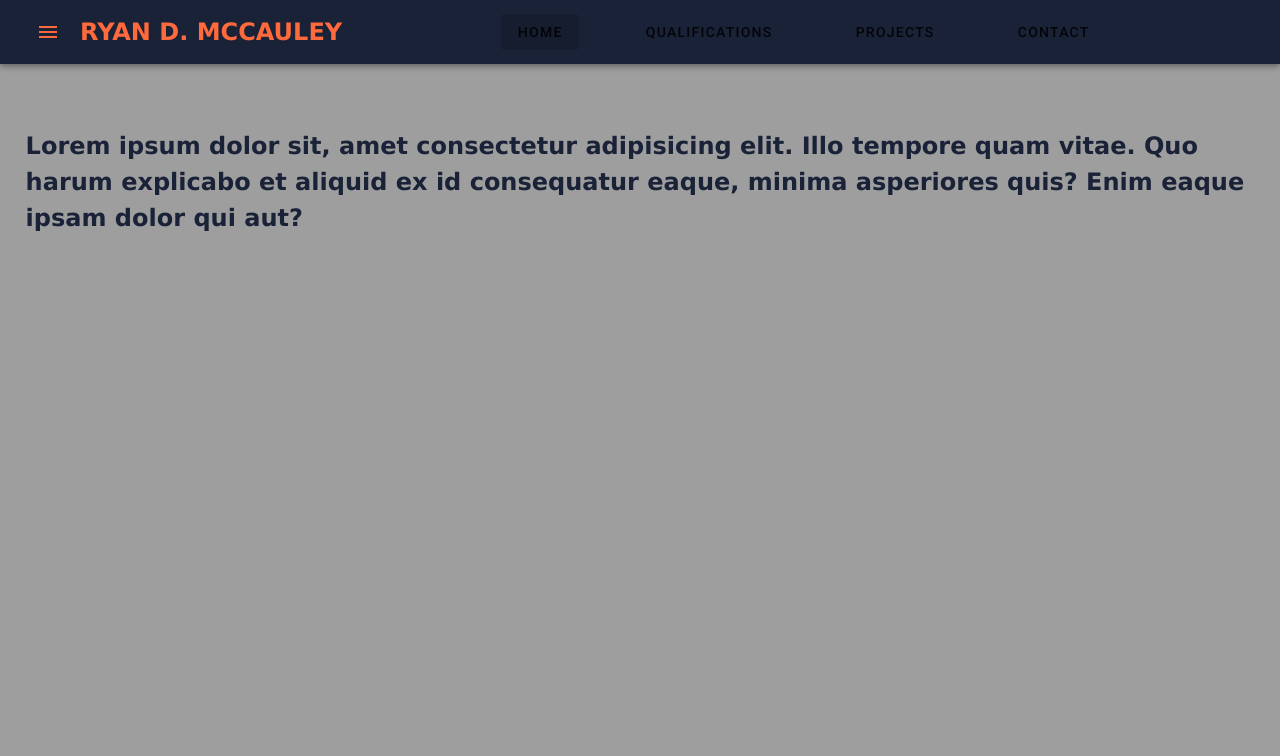
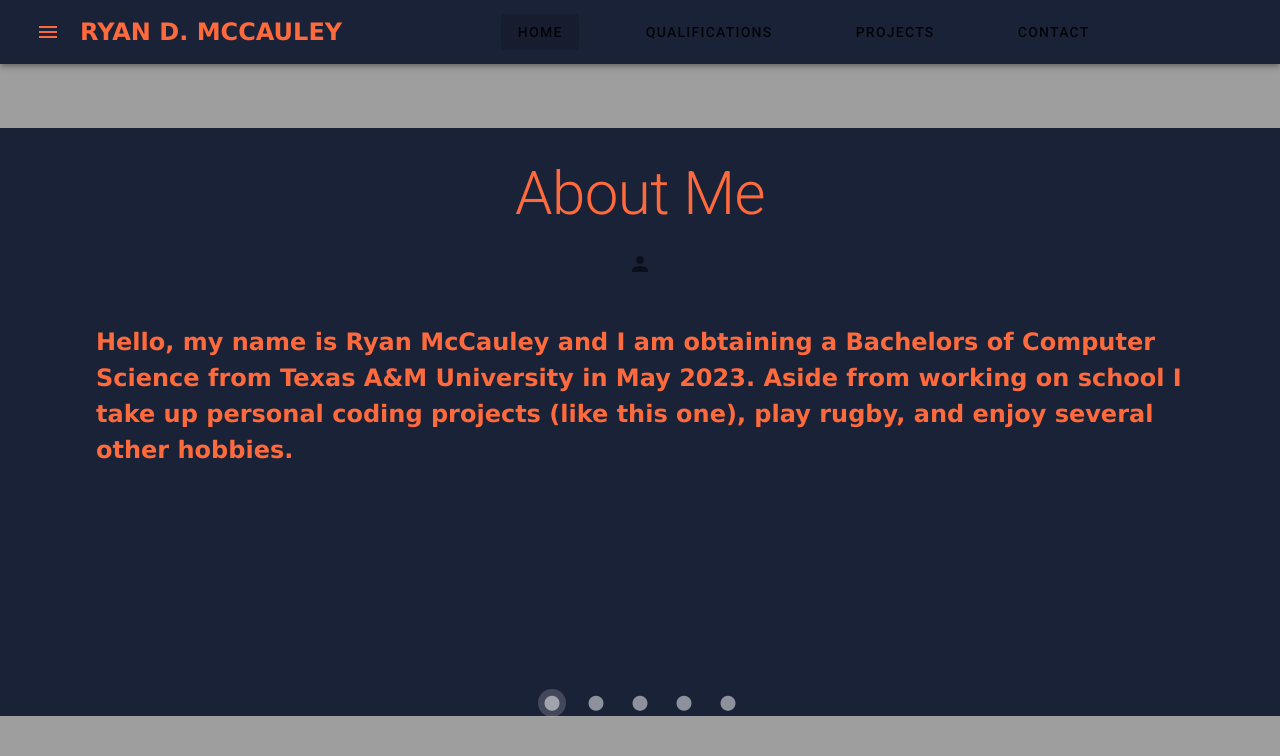
Before and after one commit to Rmccauley01/personal-website, a Vue app: page / in a window 1280 px wide. Shown: the top 756 px of the page. Built offline with nearby package versions, Linux system fonts and the light colour scheme.

Commit message:
Completed the home view.

```diff
--- a/src/views/ContactView.vue
+++ b/src/views/ContactView.vue
@@ -144,6 +144,7 @@
 
 <style scoped>
     .v-header-text {
+      font-family: 'Lucida Sans';
       color: #FF6A3D;
     }
 
--- a/src/views/HomeView.vue
+++ b/src/views/HomeView.vue
@@ -2,9 +2,42 @@
   <v-app class="grey">
     <BannerHeader title="Home" />
     <v-main>
-      <h2 class="v-body-text">
-        Lorem ipsum dolor sit, amet consectetur adipisicing elit. Illo tempore quam vitae. Quo harum explicabo et aliquid ex id consequatur eaque, minima asperiores quis? Enim eaque ipsam dolor qui aut?
-      </h2>
+      <v-carousel
+        height="600"
+        hide-delimiter-background
+        show-arrows-on-hover
+      >
+        <v-carousel-item
+          v-for="(slide, i) in slides"
+          :key="i"
+        >
+          <v-sheet
+            color="#1A2238"
+            height="100%"
+          >
+            <v-row
+              justify="center"
+            >
+              <div class="v-body-text text-h2 mt-12">
+                {{ slide }}
+              </div>
+            </v-row>
+
+            <v-row justify="center" class="mt-10">
+              <v-icon class="v-icon" ma-0>
+                {{ icons[i] }}
+              </v-icon>
+            </v-row>
+
+            <v-row justify="center" class="mx-12 mb-12">
+              <h2 class="v-body-text ma-12 mb-12">
+                {{ bodyText[i] }}
+              </h2>
+            </v-row>
+
+          </v-sheet>
+        </v-carousel-item>
+      </v-carousel>
     </v-main>
   </v-app>
 </template>
@@ -18,18 +51,47 @@
     components: {
       BannerHeader,
     },
+
+    data() {
+      return {
+        slides: [
+          'About Me',
+          'Skills',
+          'Hobbies',
+          'Interests',
+          'Roadmap',
+        ],
+        icons: [
+          'mdi-account',
+          'mdi-code-braces-box',
+          'mdi-sprout',
+          'mdi-rocket-launch',
+          'mdi-road-variant',
+        ],
+        bodyText: [
+          'Hello, my name is Ryan McCauley and I am obtaining a Bachelors of Computer Science from Texas A&M University in May 2023. Aside from working on school I take up personal coding projects (like this one), play rugby, and enjoy several other hobbies.',
+          'Through work experience and school projects I have developed a broad coding skillset including C++, python, C#, Java, and more. In addition to this, I work as a full stack web developer and work with cloud environments (Microsoft Azure and Google Firebase). Finally, leadership, public speaking, and entrepreneurial skills mean I am well rounded beyond developing.',
+          'When I am not working or attending classes I enjoy several different hobbies. First and foremost, I love staying physically fit and competitive through weight lifting and rugby. Secondly, I am an avid gardener... I currently have my apartment crammed with 25 plants. Lastly, I love spending time outside, whether it is at the beach or in the mountains.',
+          'As we move towards the future I think that there are several fields that will inevitably impact this world for the better. I see space flight, ML/AI, data analytics, and renewables all contributing majorly to human growth and prosperity. It is my goal in life to drive any number of these technologies forward because I believe it is the best way for me to contribute.',
+          'Ten years from now my hope is to be working a job I love in one of the fields I mentioned previously. I hope to have a family, a yard where my plants can finally roam free, and to still be learning new skills/technologies as to make sure I do not fall behind the technological curve.',
+        ]
+      }
+    },
   }
 </script>
 
 <style scoped>
     .v-body-text {
         font-family: 'Lucida Sans', 'Lucida Sans Regular', 'Lucida Grande', 'Lucida Sans Unicode', Geneva, Verdana, sans-serif;
-        color: #1A2238;
-        margin-left: 2%;
-        margin-right: 2%;
+        color: #FF6A3D;
     }
 
     .v-btn {
         color: #FF6A3D;
     }
+
+    .v-icon {
+      color: #FF6A3D;
+      font-size: 144px;
+    }
 </style>
```
